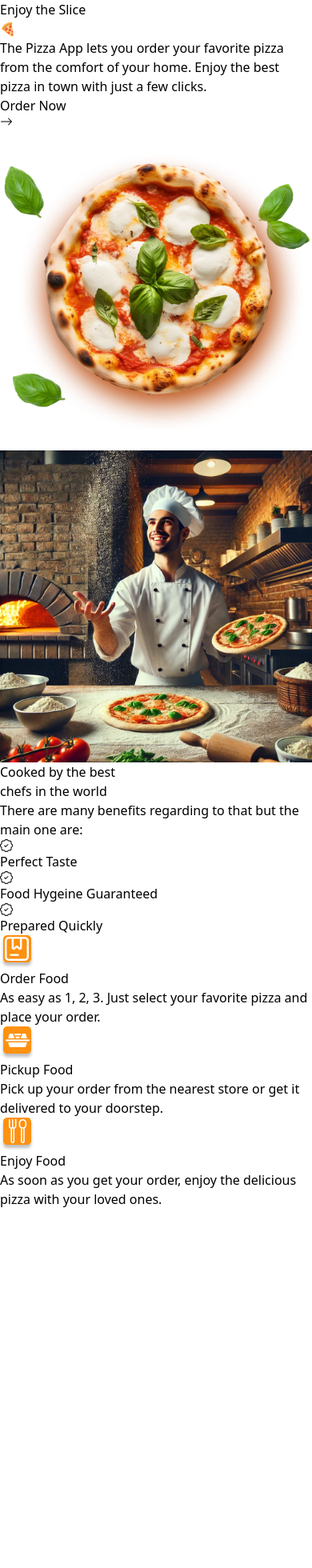
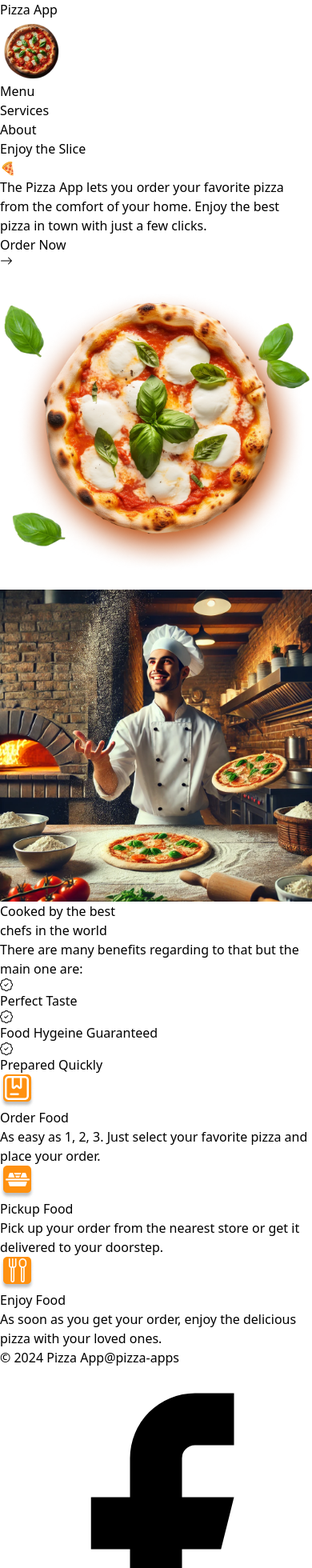
Before and after one commit to M-AdnanTalha/FoodComa-Frontend, a React (Vite) app: page / in a window 390 px wide. Shown: the top 1960 px of the page at 80% size. Before the commit the page ends 1511 px from the top, so only its background shows below. Built offline with nearby package versions, Linux system fonts and the light colour scheme.

Commit message:
Added Layout

```diff
--- a/src/App.jsx
+++ b/src/App.jsx
@@ -1,10 +1,13 @@
 import './App.css'
+import Layout from './Layouts/Layout'
 import Home from './Pages/Home'
 
 function App() {
   return (
     <div>
-      <Home/>
+      <Layout>
+        <Home/>
+      </Layout>
     </div>
   )
 }
--- /dev/null
+++ b/src/Components/Footer.jsx
@@ -0,0 +1,80 @@
+function Footer() {
+    return (
+          <footer className="text-gray-600 body-font ">
+            <div className="bg-gradient-to-r from-amber-50 to-orange-300">
+              <div className="container flex flex-col flex-wrap px-5 py-10 mx-auto sm:flex-row">
+                <p className="text-sm text-center text-gray-500 sm:text-left">
+                    &copy; 2024 Pizza App
+                  <a
+                    href="https://twitter.com/MohdAdnanTalha"
+                    rel="noopener noreferrer"
+                    className="ml-1 text-gray-600"
+                    target="_blank"
+                  >
+                    @pizza-apps
+                  </a>
+                </p>
+                <span className="inline-flex justify-center mt-2 sm:ml-auto sm:mt-0 sm:justify-start">
+                  <a className="text-[#FF9110] hover:text-[#ff8f1077]">
+                    <svg
+                      fill="currentColor"
+                      strokeLinecap="round"
+                      strokeLinejoin="round"
+                      strokeWidth="2"
+                      className="w-5 h-5"
+                      viewBox="0 0 24 24"
+                    >
+                      <path d="M18 2h-3a5 5 0 00-5 5v3H7v4h3v8h4v-8h3l1-4h-4V7a1 1 0 011-1h3z"></path>
+                    </svg>
+                  </a>
+                  <a className="ml-3 text-[#FF9110] hover:text-[#ff8f1077]">
+                    <svg
+                      fill="currentColor"
+                      strokeLinecap="round"
+                      strokeLinejoin="round"
+                      strokeWidth="2"
+                      className="w-5 h-5"
+                      viewBox="0 0 24 24"
+                    >
+                      <path d="M23 3a10.9 10.9 0 01-3.14 1.53 4.48 4.48 0 00-7.86 3v1A10.66 10.66 0 013 4s-4 9 5 13a11.64 11.64 0 01-7 2c9 5 20 0 20-11.5a4.5 4.5 0 00-.08-.83A7.72 7.72 0 0023 3z"></path>
+                    </svg>
+                  </a>
+                  <a className="ml-3 text-[#FF9110] hover:text-[#ff8f1077]">
+                    <svg
+                      fill="none"
+                      stroke="currentColor"
+                      strokeLinecap="round"
+                      strokeLinejoin="round"
+                      strokeWidth="2"
+                      className="w-5 h-5"
+                      viewBox="0 0 24 24"
+                    >
+                      <rect width="20" height="20" x="2" y="2" rx="5" ry="5"></rect>
+                      <path d="M16 11.37A4 4 0 1112.63 8 4 4 0 0116 11.37zm1.5-4.87h.01"></path>
+                    </svg>
+                  </a>
+                  <a className="ml-3 text-[#FF9110] hover:text-[#ff8f1077]">
+                    <svg
+                      fill="currentColor"
+                      stroke="currentColor"
+                      strokeLinecap="round"
+                      strokeLinejoin="round"
+                      strokeWidth="0"
+                      className="w-5 h-5"
+                      viewBox="0 0 24 24"
+                    >
+                      <path
+                        stroke="none"
+                        d="M16 8a6 6 0 016 6v7h-4v-7a2 2 0 00-2-2 2 2 0 00-2 2v7h-4v-7a6 6 0 016-6zM2 9h4v12H2z"
+                      ></path>
+                      <circle cx="4" cy="4" r="2" stroke="none"></circle>
+                    </svg>
+                  </a>
+                </span>
+              </div>
+            </div>
+          </footer>
+);
+}
+
+export default Footer;
--- /dev/null
+++ b/src/Layouts/Layout.jsx
@@ -0,0 +1,45 @@
+import Footer from "../Components/Footer";
+import Pizzalogo from '../assets/Images/pizza1.png';
+
+function Layout({ children }) {
+    return (
+        <div>
+
+            <nav className="flex items-center justify-around h-16 text-[#6B7280] font-mono border-none shadow-md">
+
+                <div className="flex items-center justify-center">
+                    <p>Pizza App</p>
+                    <img src={Pizzalogo} alt="Pizza logo" />
+                </div>
+
+                <div className='hidden md:block'>
+                    <ul className='flex gap-4'>
+
+                        <li className='hover:text-[#FF9110]'>
+                            { ' ' }
+                            <p>Menu {' '}</p>
+                        </li>
+
+                        <li className='hover:text-[#FF9110]'>
+                            { ' ' }
+                            <p>Services {' '}</p>
+                        </li>
+
+                        <li className='hover:text-[#FF9110]'>
+                            { ' ' }
+                            <p>About {' '}</p>
+                        </li>
+
+                    </ul>
+                </div>
+
+            </nav>
+
+                {children}
+
+            <Footer />
+        </div>
+    )
+}
+
+export default Layout;
```
